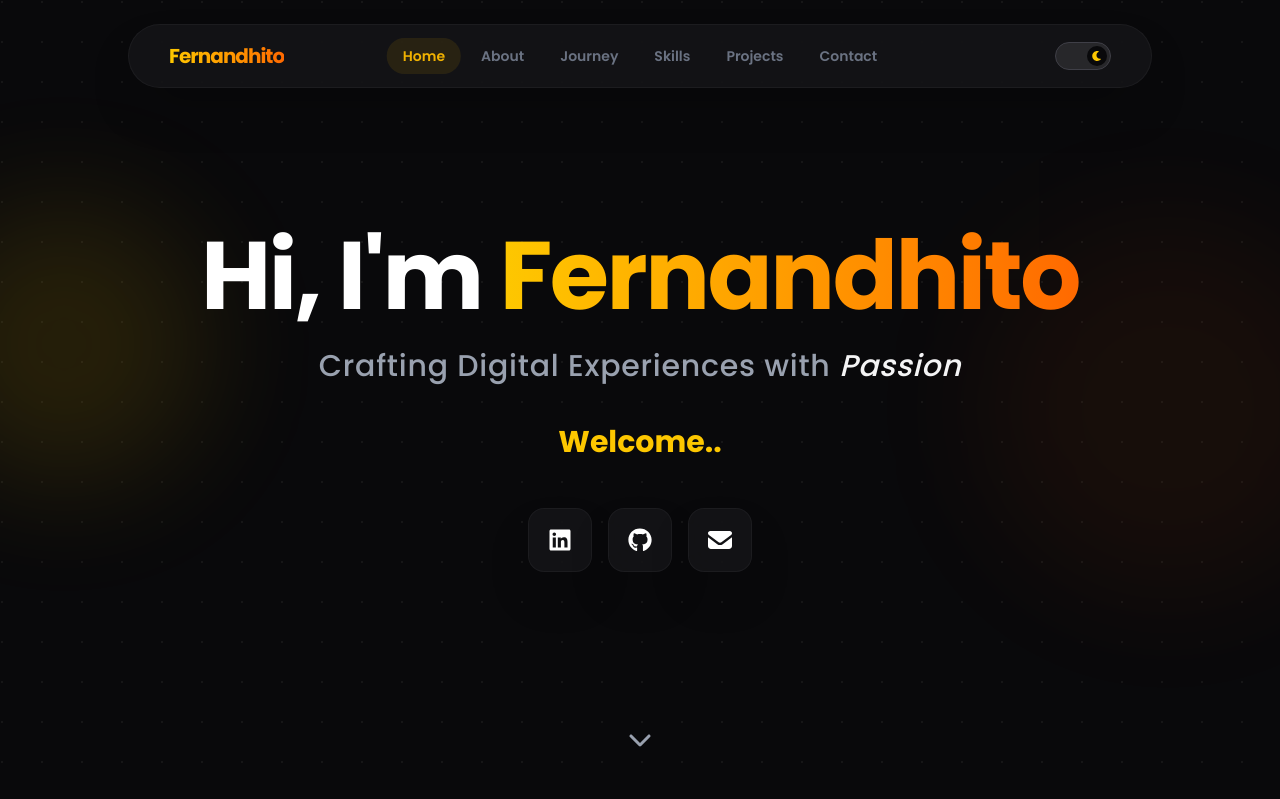
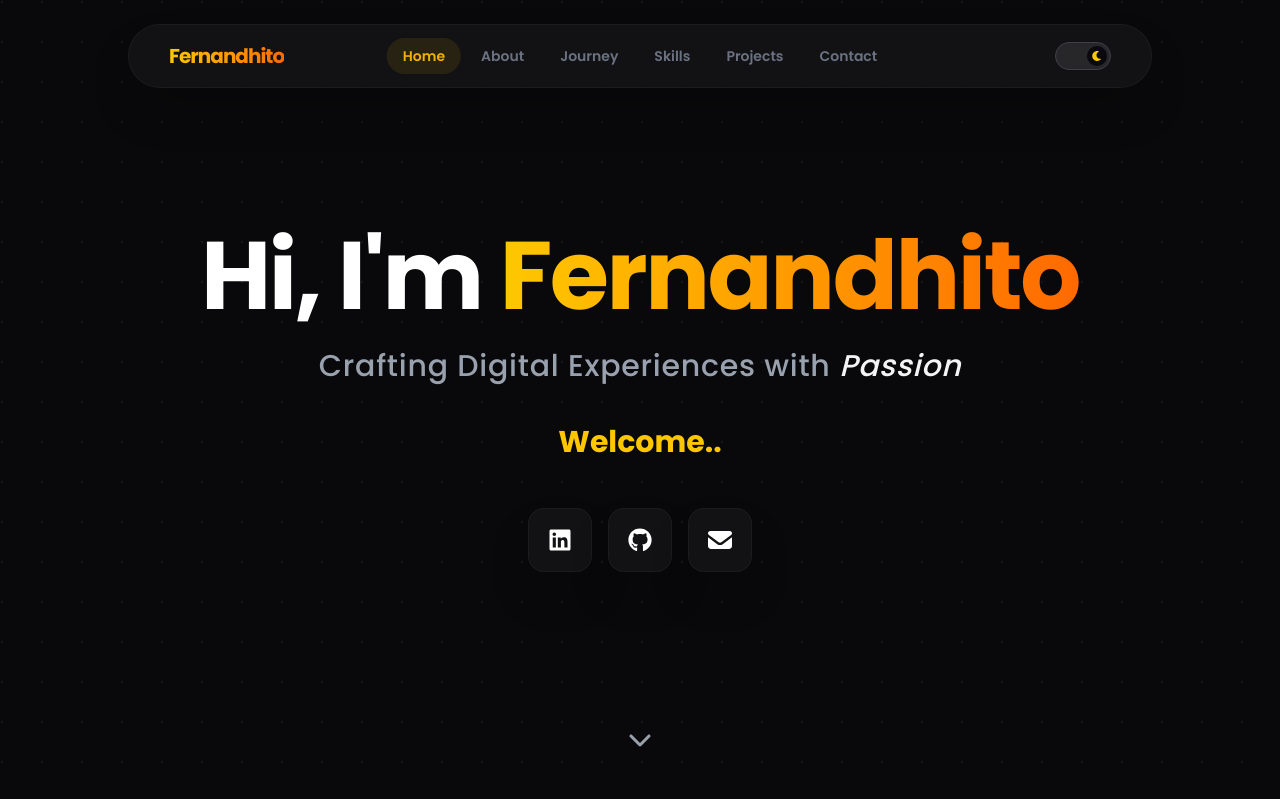
Before and after one commit to nandhitooo/react-tailiwnd, a React (Vite) app: page / in a window 1280 px wide. Shown: the top 799 px of the page. Built offline with nearby package versions, Linux system fonts and the light colour scheme; what tailwindcss-motion would draw is missing.

Commit message:
update home

```diff
--- a/src/components/Home.jsx
+++ b/src/components/Home.jsx
@@ -41,8 +41,6 @@ const Home = () => {
       id="home"
       className="min-h-screen flex items-center justify-center bg-transparent text-zinc-900 dark:text-white transition-colors duration-300 relative overflow-hidden"
     >
-      <div className="absolute top-1/4 -left-20 w-72 h-72 bg-yellow-400/20 rounded-full blur-3xl motion-safe:animate-pulse"></div>
-      <div className="absolute bottom-1/4 -right-20 w-96 h-96 bg-orange-500/10 rounded-full blur-3xl motion-safe:animate-pulse motion-delay-500"></div>
 
       <div className="text-center items-center z-10 px-4 sm:px-6">
         <h1 className="text-4xl sm:text-6xl md:text-7xl lg:text-8xl font-black mb-4 sm:mb-6 tracking-tight leading-tight md:leading-none motion-preset-slide-up motion-duration-1000 motion-ease-in-out">
```
